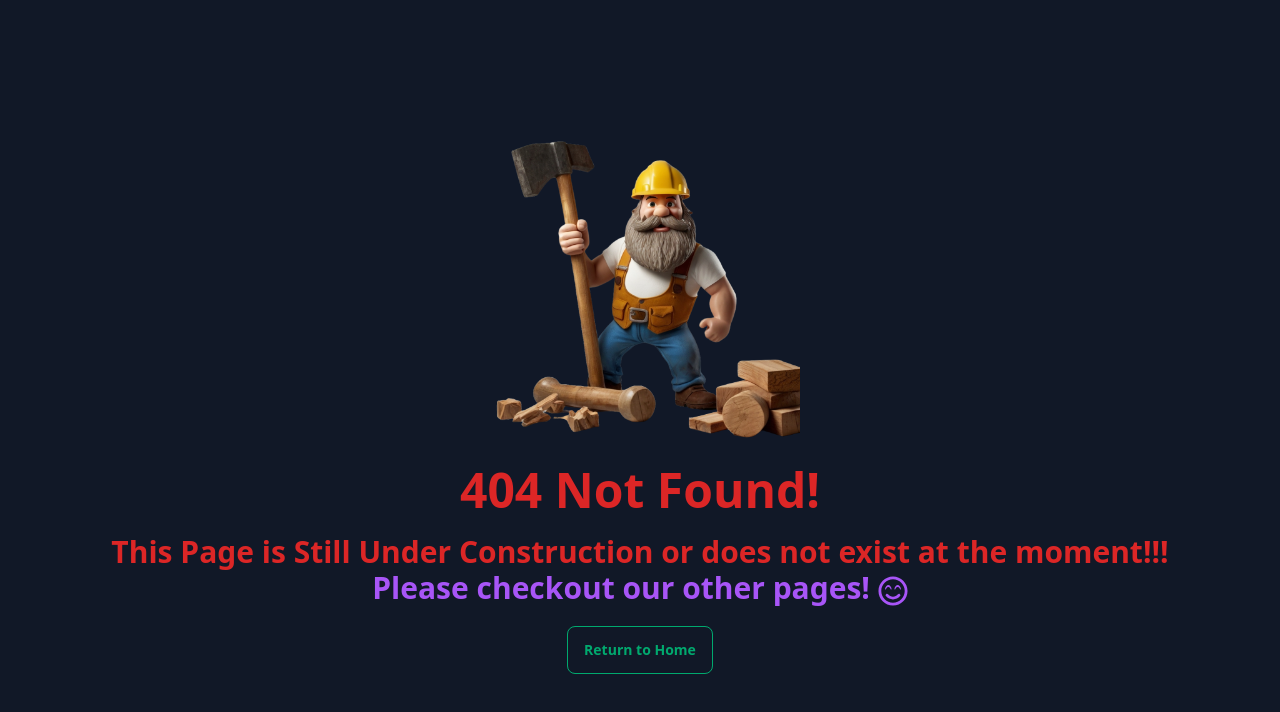
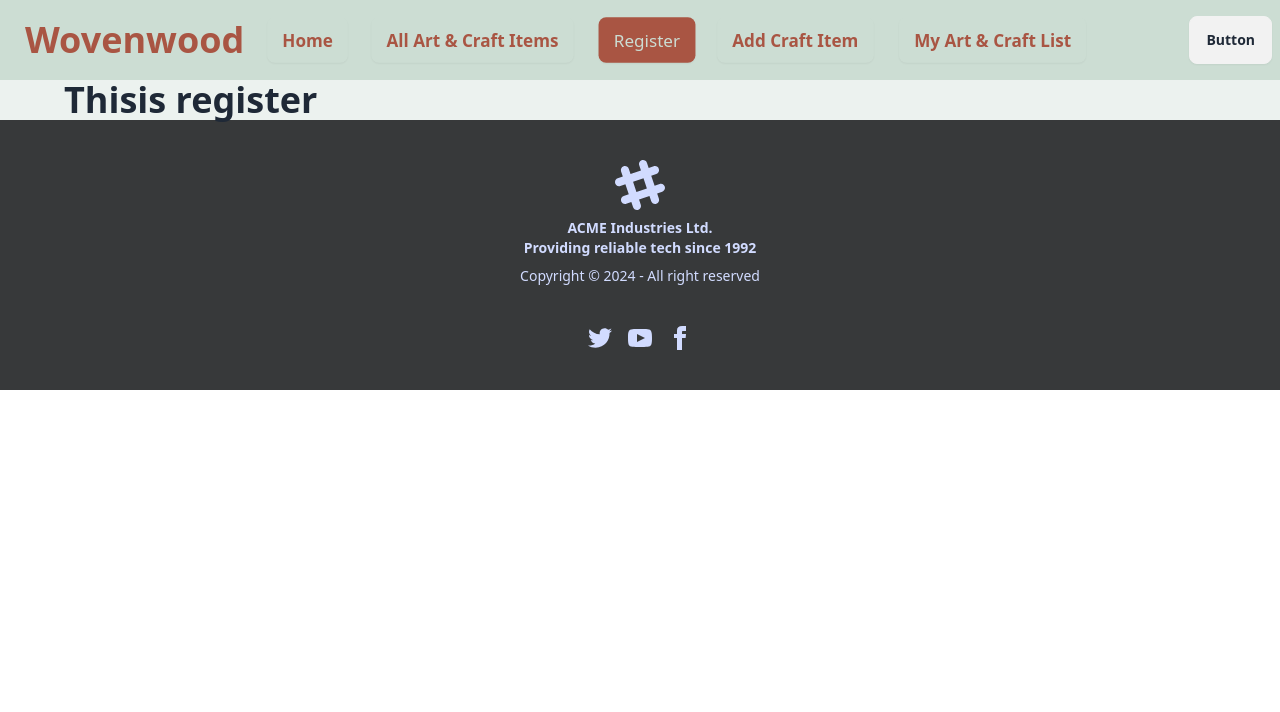
Before and after one commit to mahir-dhiyan/art-and-craft-store-client, a React (Vite) app: page /register in a window 1280 px wide. Before the commit this address had no page. Shown: the top 712 px of the page. Built offline with nearby package versions, Linux system fonts and the light colour scheme.

Commit message:
navbar added with the website colorscheme setup

```diff
--- a/src/layout/Root.jsx
+++ b/src/layout/Root.jsx
@@ -4,10 +4,12 @@
 
 const Root = () => {
     return (
-        <div>
-            <Navbar></Navbar>
-            <Outlet></Outlet>
-            <Footer></Footer>
+        <div className="bg-[#ECF2EF]">
+            <div className="bg-[#CCDDD3] sticky top-0 z-10"> <Navbar className=""></Navbar></div>
+            <div className="mx-auto max-w-6xl h-full ">
+                <Outlet></Outlet>
+            </div>
+            <div className=""><Footer></Footer></div>
         </div>
     );
 };
--- /dev/null
+++ b/src/pages/addart/AddArt.jsx
@@ -0,0 +1,10 @@
+
+const AddArt = () => {
+    return (
+        <div>
+            add art
+        </div>
+    );
+};
+
+export default AddArt;
--- /dev/null
+++ b/src/pages/allart/AllArt.jsx
@@ -0,0 +1,10 @@
+
+const AllArt = () => {
+    return (
+        <div>
+            all art
+        </div>
+    );
+};
+
+export default AllArt;
--- a/src/pages/footer/Footer.jsx
+++ b/src/pages/footer/Footer.jsx
@@ -1,9 +1,64 @@
 
 const Footer = () => {
     return (
-        <div>
-            <h2>This is footer</h2>
-        </div>
+        <footer className="footer footer-center bg-[#37393A] text-primary-content p-10">
+  <aside>
+    <svg
+      width="50"
+      height="50"
+      viewBox="0 0 24 24"
+      xmlns="http://www.w3.org/2000/svg"
+      fillRule="evenodd"
+      clipRule="evenodd"
+      className="inline-block fill-current">
+      <path
+        d="M22.672 15.226l-2.432.811.841 2.515c.33 1.019-.209 2.127-1.23 2.456-1.15.325-2.148-.321-2.463-1.226l-.84-2.518-5.013 1.677.84 2.517c.391 1.203-.434 2.542-1.831 2.542-.88 0-1.601-.564-1.86-1.314l-.842-2.516-2.431.809c-1.135.328-2.145-.317-2.463-1.229-.329-1.018.211-2.127 1.231-2.456l2.432-.809-1.621-4.823-2.432.808c-1.355.384-2.558-.59-2.558-1.839 0-.817.509-1.582 1.327-1.846l2.433-.809-.842-2.515c-.33-1.02.211-2.129 1.232-2.458 1.02-.329 2.13.209 2.461 1.229l.842 2.515 5.011-1.677-.839-2.517c-.403-1.238.484-2.553 1.843-2.553.819 0 1.585.509 1.85 1.326l.841 2.517 2.431-.81c1.02-.33 2.131.211 2.461 1.229.332 1.018-.21 2.126-1.23 2.456l-2.433.809 1.622 4.823 2.433-.809c1.242-.401 2.557.484 2.557 1.838 0 .819-.51 1.583-1.328 1.847m-8.992-6.428l-5.01 1.675 1.619 4.828 5.011-1.674-1.62-4.829z"></path>
+    </svg>
+    <p className="font-bold">
+      ACME Industries Ltd.
+      <br />
+      Providing reliable tech since 1992
+    </p>
+    <p>Copyright © {new Date().getFullYear()} - All right reserved</p>
+  </aside>
+  <nav>
+    <div className="grid grid-flow-col gap-4">
+      <a>
+        <svg
+          xmlns="http://www.w3.org/2000/svg"
+          width="24"
+          height="24"
+          viewBox="0 0 24 24"
+          className="fill-current">
+          <path
+            d="M24 4.557c-.883.392-1.832.656-2.828.775 1.017-.609 1.798-1.574 2.165-2.724-.951.564-2.005.974-3.127 1.195-.897-.957-2.178-1.555-3.594-1.555-3.179 0-5.515 2.966-4.797 6.045-4.091-.205-7.719-2.165-10.148-5.144-1.29 2.213-.669 5.108 1.523 6.574-.806-.026-1.566-.247-2.229-.616-.054 2.281 1.581 4.415 3.949 4.89-.693.188-1.452.232-2.224.084.626 1.956 2.444 3.379 4.6 3.419-2.07 1.623-4.678 2.348-7.29 2.04 2.179 1.397 4.768 2.212 7.548 2.212 9.142 0 14.307-7.721 13.995-14.646.962-.695 1.797-1.562 2.457-2.549z"></path>
+        </svg>
+      </a>
+      <a>
+        <svg
+          xmlns="http://www.w3.org/2000/svg"
+          width="24"
+          height="24"
+          viewBox="0 0 24 24"
+          className="fill-current">
+          <path
+            d="M19.615 3.184c-3.604-.246-11.631-.245-15.23 0-3.897.266-4.356 2.62-4.385 8.816.029 6.185.484 8.549 4.385 8.816 3.6.245 11.626.246 15.23 0 3.897-.266 4.356-2.62 4.385-8.816-.029-6.185-.484-8.549-4.385-8.816zm-10.615 12.816v-8l8 3.993-8 4.007z"></path>
+        </svg>
+      </a>
+      <a>
+        <svg
+          xmlns="http://www.w3.org/2000/svg"
+          width="24"
+          height="24"
+          viewBox="0 0 24 24"
+          className="fill-current">
+          <path
+            d="M9 8h-3v4h3v12h5v-12h3.642l.358-4h-4v-1.667c0-.955.192-1.333 1.115-1.333h2.885v-5h-3.808c-3.596 0-5.192 1.583-5.192 4.615v3.385z"></path>
+        </svg>
+      </a>
+    </div>
+  </nav>
+</footer>
     );
 };
 
--- /dev/null
+++ b/src/pages/myart/MyArt.jsx
@@ -0,0 +1,10 @@
+
+const MyArt = () => {
+    return (
+        <div>
+            my art
+        </div>
+    );
+};
+
+export default MyArt;
--- /dev/null
+++ b/src/pages/navbar/Navbar.css
@@ -0,0 +1,6 @@
+.navigation a.active{
+    background-color: #a95543 ;
+    color: #CCDDD3;
+    font-weight: 500;
+
+}
--- a/src/pages/navbar/Navbar.jsx
+++ b/src/pages/navbar/Navbar.jsx
@@ -1,8 +1,56 @@
+import { NavLink } from "react-router-dom";
+import './Navbar.css'
+const Navbar = () => {
+    const navLinks = <>
 
-const Navbar = () => {
+        <div className="md:flex md:flex-row md:space-y-0 md:gap-4 flex-col space-y-2  ">
+
+            <li ><NavLink className='btn bg-transparent font-semibold text-[#a95543] text-lg border-none' to="/">Home</NavLink></li>
+            <li><NavLink className='btn  bg-transparent font-semibold text-[#a95543] text-lg border-none' to="/allart">All Art & Craft Items</NavLink></li>
+
+            <li><NavLink className='btn  bg-transparent font-semibold text-[#a95543] text-lg border-none' to="/register">Register</NavLink></li>
+            <li><NavLink className='btn  bg-transparent font-semibold text-[#a95543] text-lg border-none' to="/addart">Add Craft Item</NavLink></li>
+            <li><NavLink className='btn  bg-transparent font-semibold text-[#a95543] text-lg border-none' to="/myart">My Art & Craft List</NavLink></li>
+
+        </div>
+
+
+
+    </>
     return (
-        <div>
-            <h3>This is navbar</h3>
+        <div className="navbar text-[#a95543]">
+            <div className="navbar-start">
+                <div className="dropdown">
+                    <div tabIndex={0} role="button" className="btn btn-ghost lg:hidden">
+                        <svg
+                            xmlns="http://www.w3.org/2000/svg"
+                            className="h-5 w-5"
+                            fill="none"
+                            viewBox="0 0 24 24"
+                            stroke="currentColor">
+                            <path
+                                strokeLinecap="round"
+                                strokeLinejoin="round"
+                                strokeWidth="2"
+                                d="M4 6h16M4 12h8m-8 6h16" />
+                        </svg>
+                    </div>
+                    <ul
+                        tabIndex={0}
+                        className="menu menu-sm dropdown-content bg-base-100 rounded-box z-[1] mt-3 w-52 p-2 shadow navigation">
+                        {navLinks}
+                    </ul>
+                </div>
+                <a className="btn btn-ghost text-xl md:text-4xl font-bold">Wovenwood</a>
+            </div>
+            <div className="navbar-center hidden lg:flex">
+                <ul className="menu menu-horizontal px-1 navigation">
+                    {navLinks}
+                </ul>
+            </div>
+            <div className="navbar-end">
+                <a className="btn">Button</a>
+            </div>
         </div>
     );
 };
--- /dev/null
+++ b/src/pages/register/Register.jsx
@@ -0,0 +1,10 @@
+
+const Register = () => {
+    return (
+        <div>
+            <h2 className="text-4xl font-bold">Thisis register</h2>
+        </div>
+    );
+};
+
+export default Register;
```
Also changed, not shown: src/pages/routes/Routes.jsx (+20 -0 lines).
